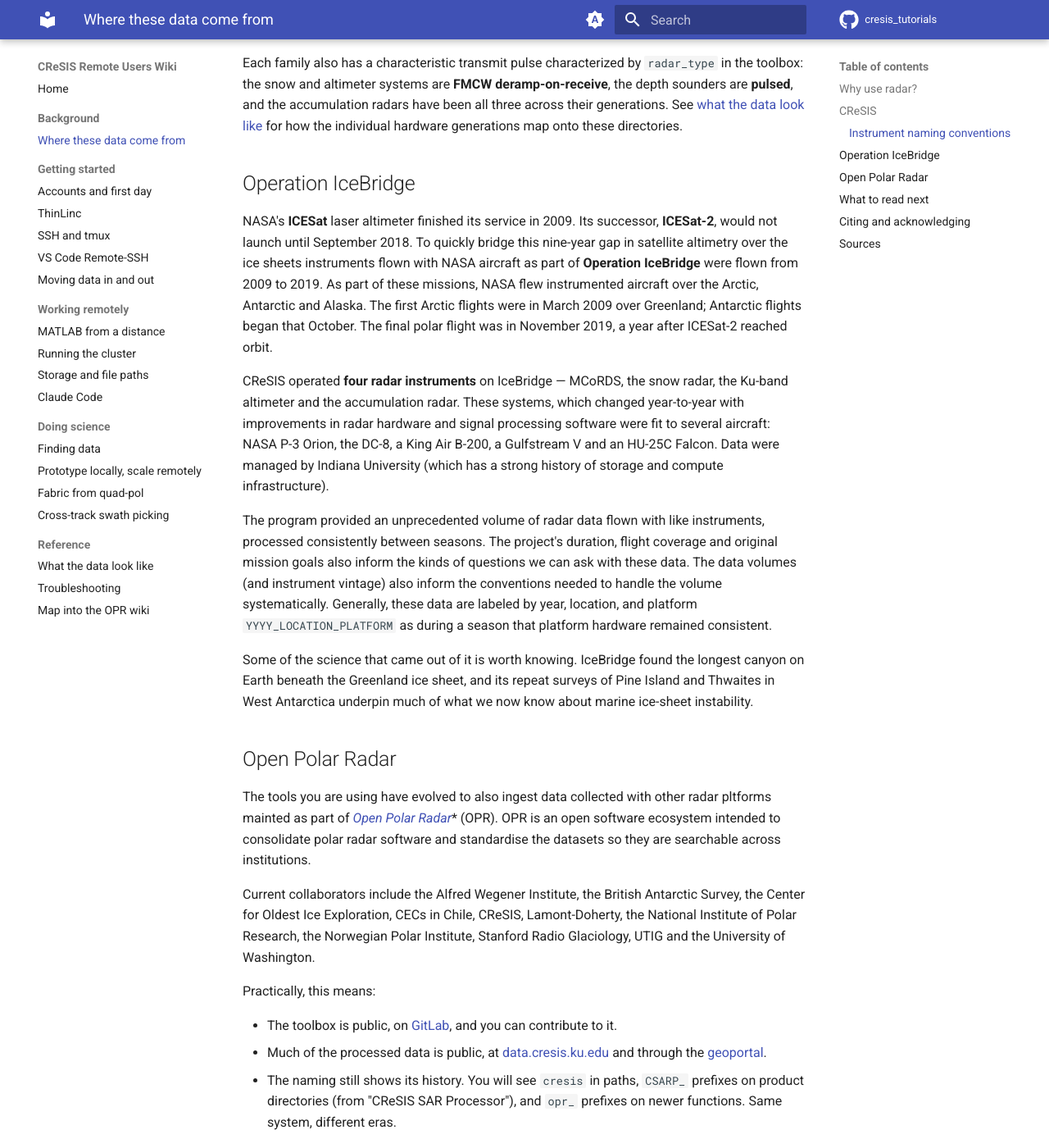
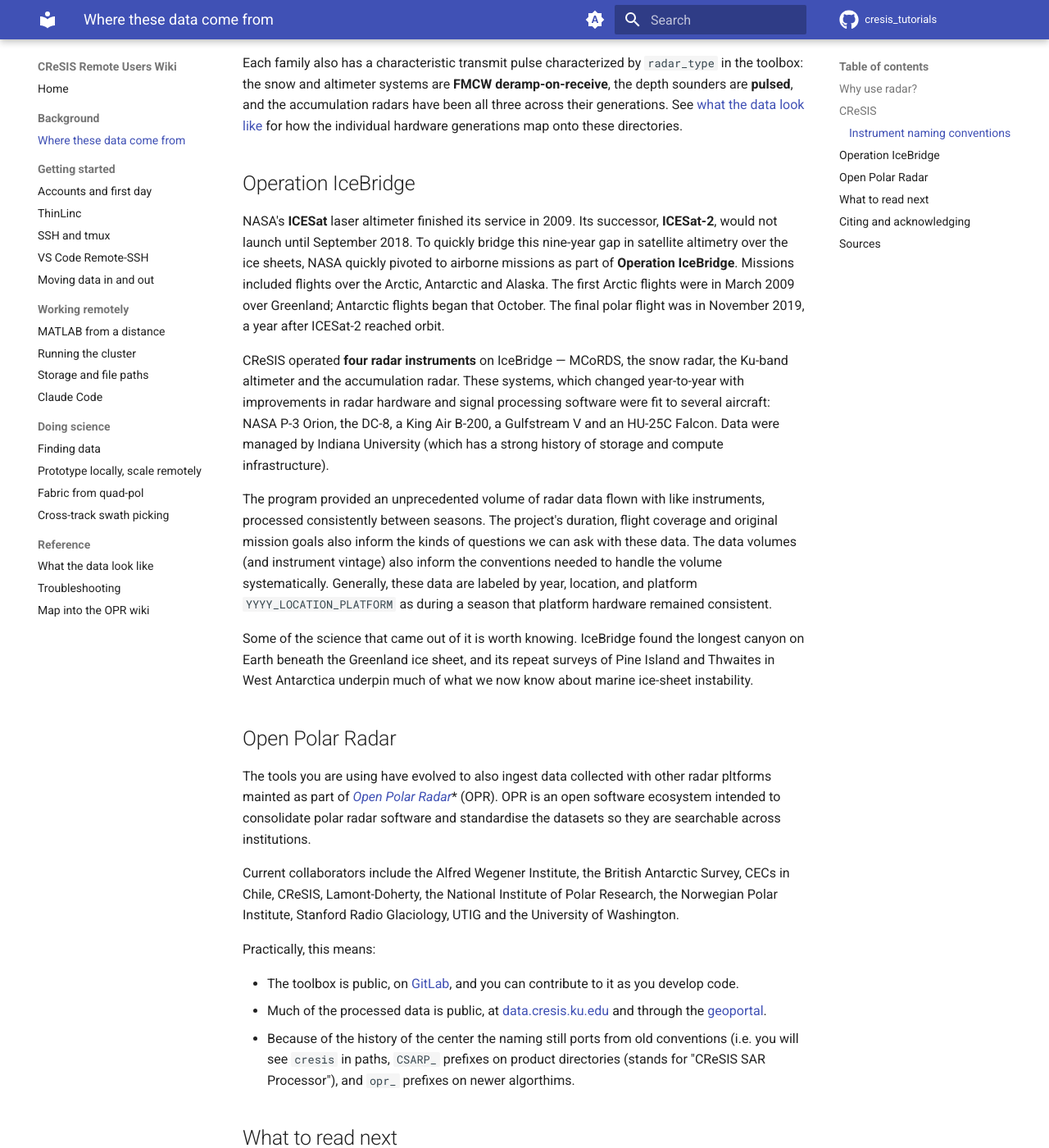
Before and after one commit to rice-glaciology/cresis_tutorials, an MkDocs documentation site: the page built from docs/background/history.md, in a window 1280 px wide and 1400 px high, scrolled down 2122 px. Shown: the whole window at 82% size. Built offline with MkDocs 1.6.1 and Material for MkDocs 9.7.7, drawn with Linux system fonts in a browser that asks for light colours; comment, search, counter and statistics services are not loaded; some of the changed text lies outside the part shown.

Commit message:
Update history.md

```diff
--- a/docs/background/history.md
+++ b/docs/background/history.md
@@ -55,8 +55,8 @@ See [what the data look like](../reference/data-files.md#why-there-are-five-rada
 ## Operation IceBridge
 
 NASA's **ICESat** laser altimeter finished its service in 2009. Its successor, **ICESat-2**, would not launch until September 2018. To quickly bridge this nine-year gap in
-satellite altimetry over the ice sheets instruments flown with NASA aircraft as part of **Operation IceBridge** were flown from 2009 to 2019.
-As part of these missions, NASA flew instrumented aircraft over the Arctic, Antarctic and Alaska.
+satellite altimetry over the ice sheets, NASA quickly pivoted to airborne missions as part of **Operation IceBridge**.
+Missions included flights over the Arctic, Antarctic and Alaska.
 The first Arctic flights were in March 2009 over Greenland; Antarctic flights began that October.
 The final polar flight was in November 2019, a year after ICESat-2 reached orbit.
 
@@ -79,41 +79,35 @@ The tools you are using have evolved to also ingest data collected with other ra
 OPR is an open software ecosystem intended to consolidate polar radar software
 and standardise the datasets so they are searchable across institutions.
 
-Current collaborators include the Alfred Wegener Institute, the British
-Antarctic Survey, the Center for Oldest Ice Exploration, CECs in Chile, CReSIS,
-Lamont-Doherty, the National Institute of Polar Research, the Norwegian Polar
-Institute, Stanford Radio Glaciology, UTIG and the University of Washington.
+Current collaborators include the Alfred Wegener Institute, the British Antarctic Survey, CECs in Chile, CReSIS, Lamont-Doherty, the National Institute of Polar Research, the Norwegian Polar Institute, Stanford Radio Glaciology, UTIG and the University of Washington.
 
 Practically, this means:
 
 - The toolbox is public, on [GitLab](https://gitlab.com/openpolarradar/opr),
-  and you can contribute to it.
+  and you can contribute to it as you develop code.
 - Much of the processed data is public, at
   [data.cresis.ku.edu](https://data.cresis.ku.edu/) and through the
   [geoportal](https://openpolarradar.org/).
-- The naming still shows its history. You will see `cresis` in paths, `CSARP_`
-  prefixes on product directories (from "CReSIS SAR Processor"), and
-  `opr_` prefixes on newer functions. Same system, different eras.
+- Because of the history of the center the naming still ports from old conventions (i.e. you will see `cresis` in paths, `CSARP_`
+  prefixes on product directories (stands for "CReSIS SAR Processor"), and `opr_` prefixes on newer algorthims.
 
 ## What to read next
 
 - **[Finding data](../doing-science/finding-data.md)** — the vocabulary of
   seasons, segments and frames, and how to search geographically.
-- **[What the data look like](../reference/data-files.md)** — the directory
+- **[Working with data](../reference/data-files.md)** — the directory
   tree and what is actually inside an echogram file.
 
 ## Citing and acknowledging
 
-If you publish anything using these tools, you owe both a citation and an
-acknowledgment:
+If you publish anything using these tools, we should cite and acknowledge the toolbox:
 
 > Open Polar Radar. (2023). opr (Version 3.0.1) \[Computer software\].
 > <https://doi.org/10.5281/zenodo.5683959>
 
-The acknowledgment text, which lists the supporting NASA and NSF grants, is on
-the [OPR wiki home page](https://gitlab.com/openpolarradar/opr/-/wikis/home#acknowledgment).
-Use it verbatim. This infrastructure exists because it was funded, and the
-funding continues partly because people cite it.
+The acknowledgment text, which lists the supporting NASA and NSF grants, is on the [OPR wiki home page](https://gitlab.com/openpolarradar/opr/-/wikis/home#acknowledgment).
+Use it verbatim.
+This infrastructure exists because it was funded, and the funding continues partly because people cite the work of the center.
 
 ## Sources
 
```
